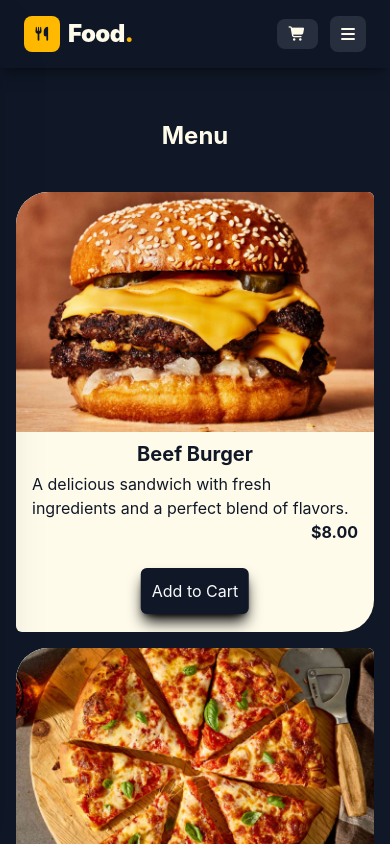
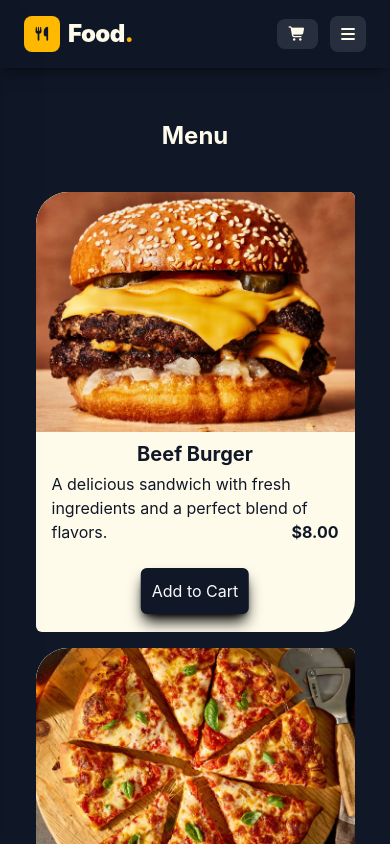
Before and after one commit to BakhomTadres/Food-Restaurant, a React (Vite) app: page /menu in a window 390 px wide. Shown: the top 844 px of the page. Built offline with nearby package versions, Linux system fonts and the light colour scheme.

Commit message:
Add files via upload

```diff
--- a/src/HomePage.tsx
+++ b/src/HomePage.tsx
@@ -16,7 +16,7 @@ export default function HomePage() {
       <Header />
 
       {/* Hero Section */}
-      <div className="relative bg-[url(/public/background.avif)] bg-right md:bg-center bg-cover min-h-screen flex items-center">
+      <div className="relative bg-[url(/images/background.avif)] bg-right md:bg-center bg-cover min-h-screen flex items-center">
         {/* Dark overlay */}
         <div className="absolute inset-0 bg-linear-to-r from-gray-900/85 via-gray-900/60 to-transparent"></div>
 
--- a/src/Menu.tsx
+++ b/src/Menu.tsx
@@ -123,7 +123,7 @@ export default function Menu() {
         <h1 className="text-2xl font-bold text-center mt-20 mb-10 text-amber-50">
           Menu
         </h1>
-        <div className="grid grid-cols-1 md:grid-cols-3 gap-4 px-4 md:w-3/4 mx-auto pb-20">
+        <div className="grid grid-cols-1 md:grid-cols-3 gap-4 px-4 w-[90%] md:w-3/4 mx-auto pb-20">
           {dishes.map((dish) => (
             <div
               key={dish.id}
```
